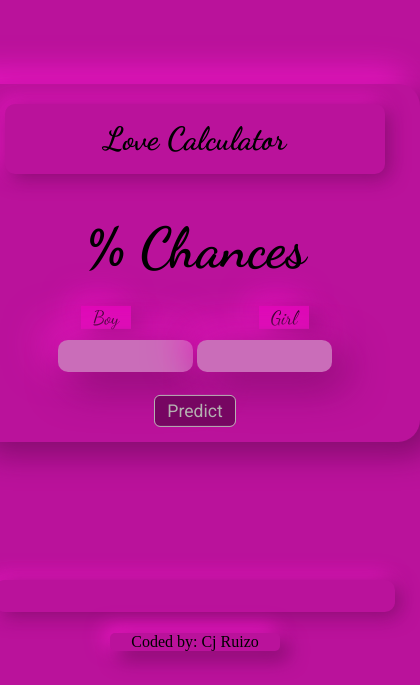
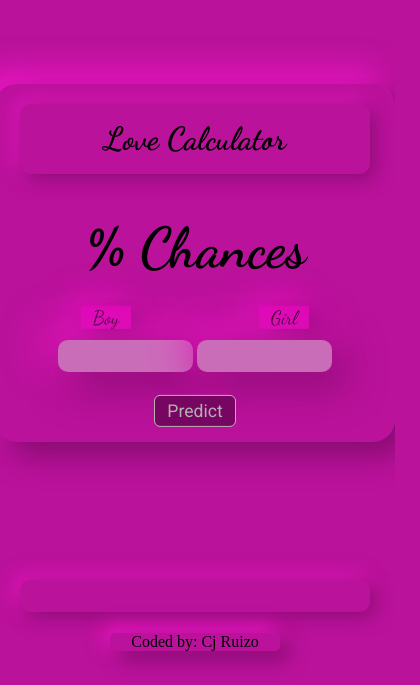
Before and after one commit to Christian-Ruizo/Love-Calculator, a plain HTML site: page index.html in a window 390 px wide. Shown: the part 159-844 px from the top of the page, 420 px wide, since content can reach past the window. Drawn offline with Linux system fonts and the light colour scheme.

Commit message:
Update styles.css

```diff
--- a/styles.css
+++ b/styles.css
@@ -136,11 +136,11 @@
 
 @media (max-width: 600px) {
   .love-calculator {
-    width: 450px;
+    width: 400px;
   }
 
   .love-calculator h1 {
-    width: 380px;
+    width: 350px;
     font-size: 2rem;
   }
 
@@ -162,4 +162,8 @@
     width: 80px;
     font-size: 1.1rem;
   }
+
+  .message-container {
+    width: 350px;
+  }
 }
```
